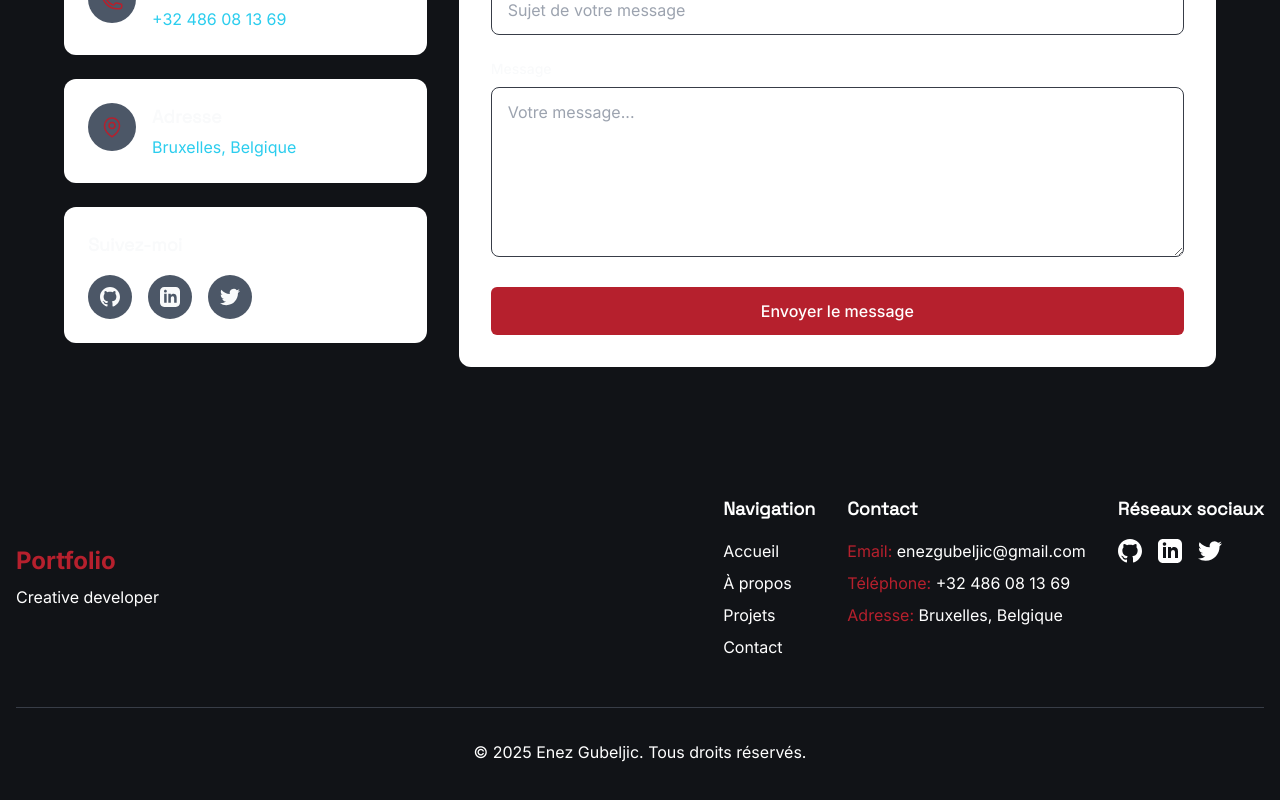
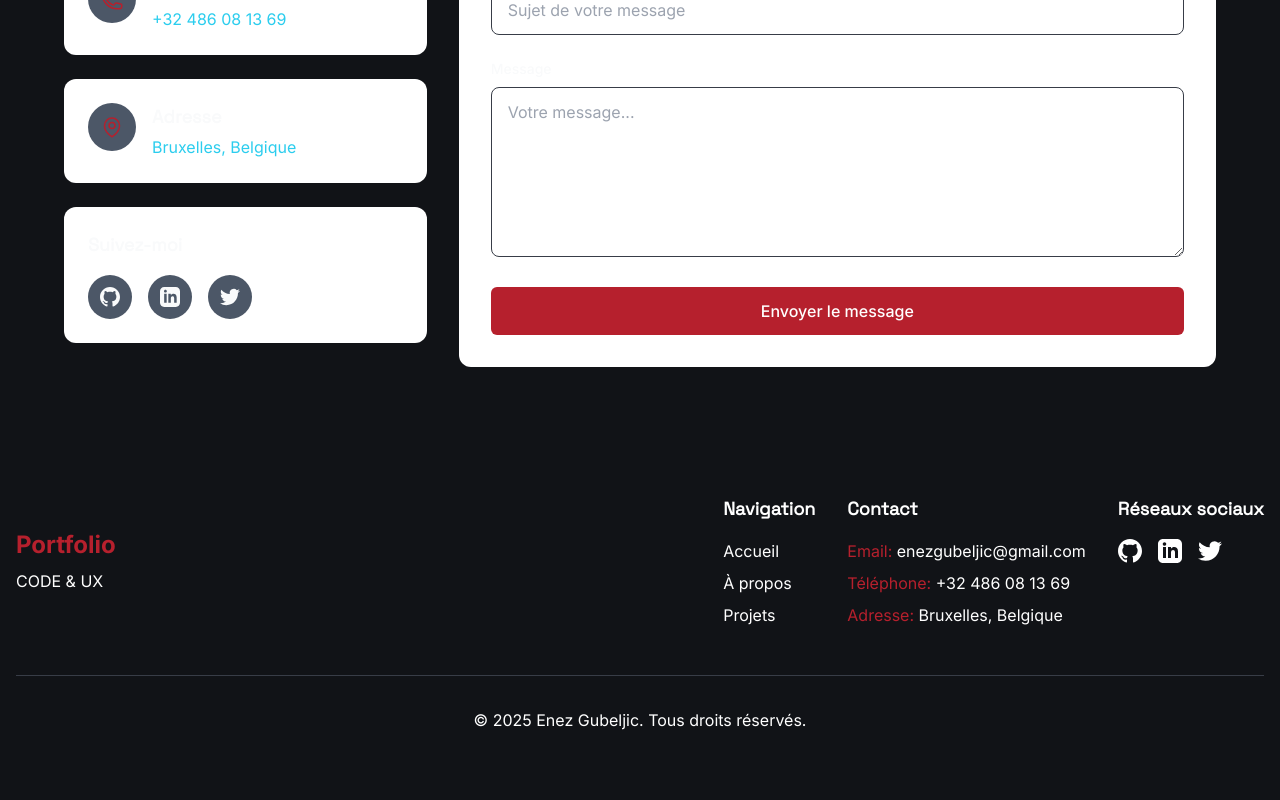
Before and after one commit to EEnez/portfolio, a Next.js app: page / in a window 1280 px wide. Shown: the part 4623-5423 px from the top of the page. Built offline with nearby package versions, Linux system fonts and the light colour scheme.

Commit message:
footer fixes

```diff
--- a/src/components/Footer.tsx
+++ b/src/components/Footer.tsx
@@ -14,7 +14,7 @@ export default function Footer() {
               Portfolio
             </Link>
             <p className="mt-2 text-muted max-w-md">
-              Creative developer
+              CODE &amp; UX
             </p>
           </div>
 
@@ -35,11 +35,6 @@ export default function Footer() {
                 <li>
                   <Link href="#projects" className="text-muted hover:text-primary transition-colors">
                     Projets
-                  </Link>
-                </li>
-                <li>
-                  <Link href="#contact" className="text-muted hover:text-primary transition-colors">
-                    Contact
                   </Link>
                 </li>
               </ul>
```
